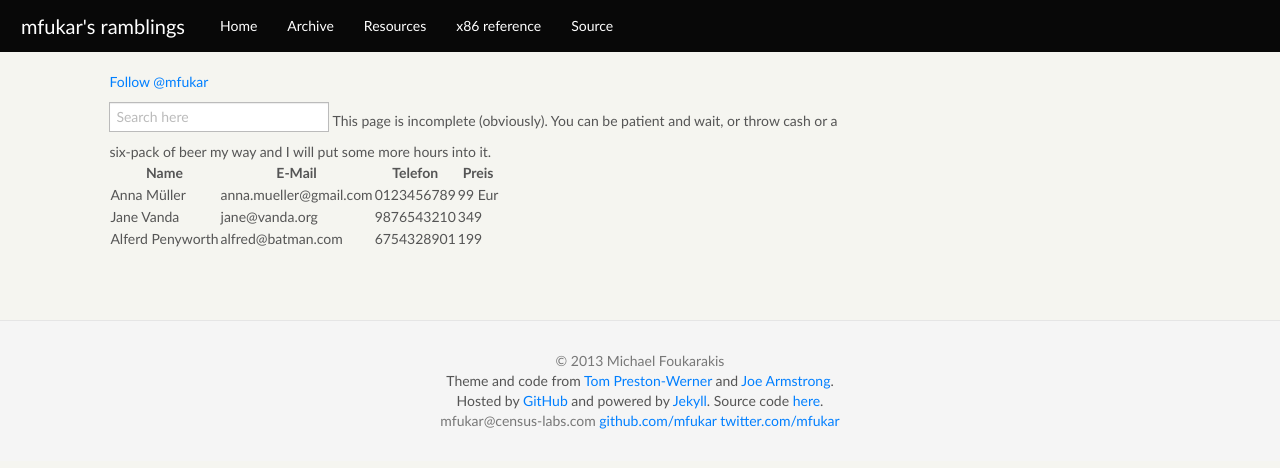
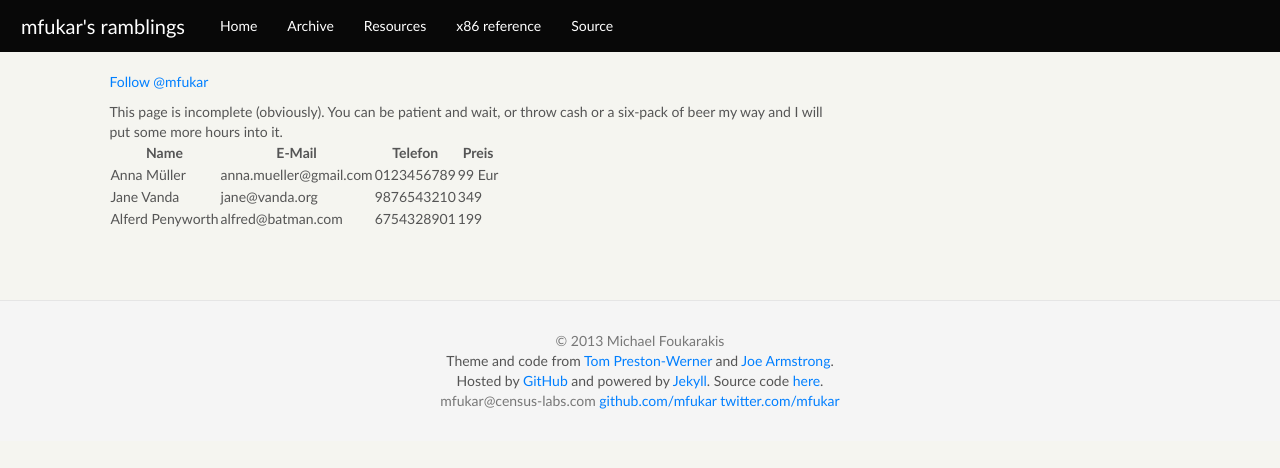
Before and after one commit to mfukar/mfukar.github.com, a Jekyll site: the page built from x86reference/ref.html, in a window 1280 px wide. Shown: the top 468 px of the page. Built offline with Jekyll 4.4.1, drawn with Linux system fonts in a browser that asks for light colours; some web fonts are replaced; Markdown is read by kramdown in place of the engine named in the settings; comment, search, counter and statistics services are not loaded.

Commit message:
Revert "Publish the javascript filter"
This reverts commit d51d968398b8e47fa5af792d3093d9a8c8ac18cb.

```diff
--- a/x86reference/ref.html
+++ b/x86reference/ref.html
@@ -3,7 +3,7 @@ layout: main
 title: x86 instruction reference
 ---
 <script src="filter.js"></script>
-<input type="search" class="table-filter" data-table="ref-table" placeholder="Search here" />
+<!--<input type="search" class="table-filter" data-table="ref-table" placeholder="Search here" />-->
 
 This page is incomplete (obviously). You can be patient and wait, or throw cash
 or a six-pack of beer my way and I will put some more hours into it.
```
